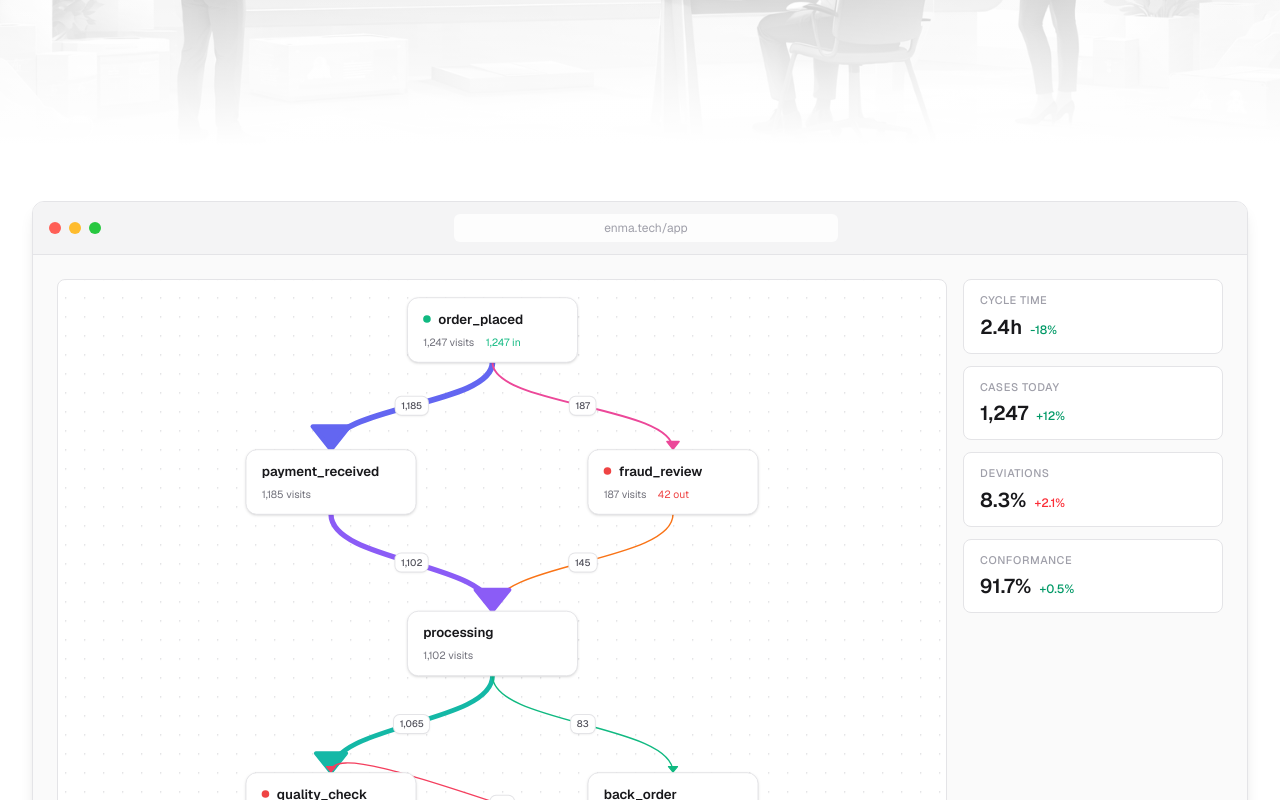
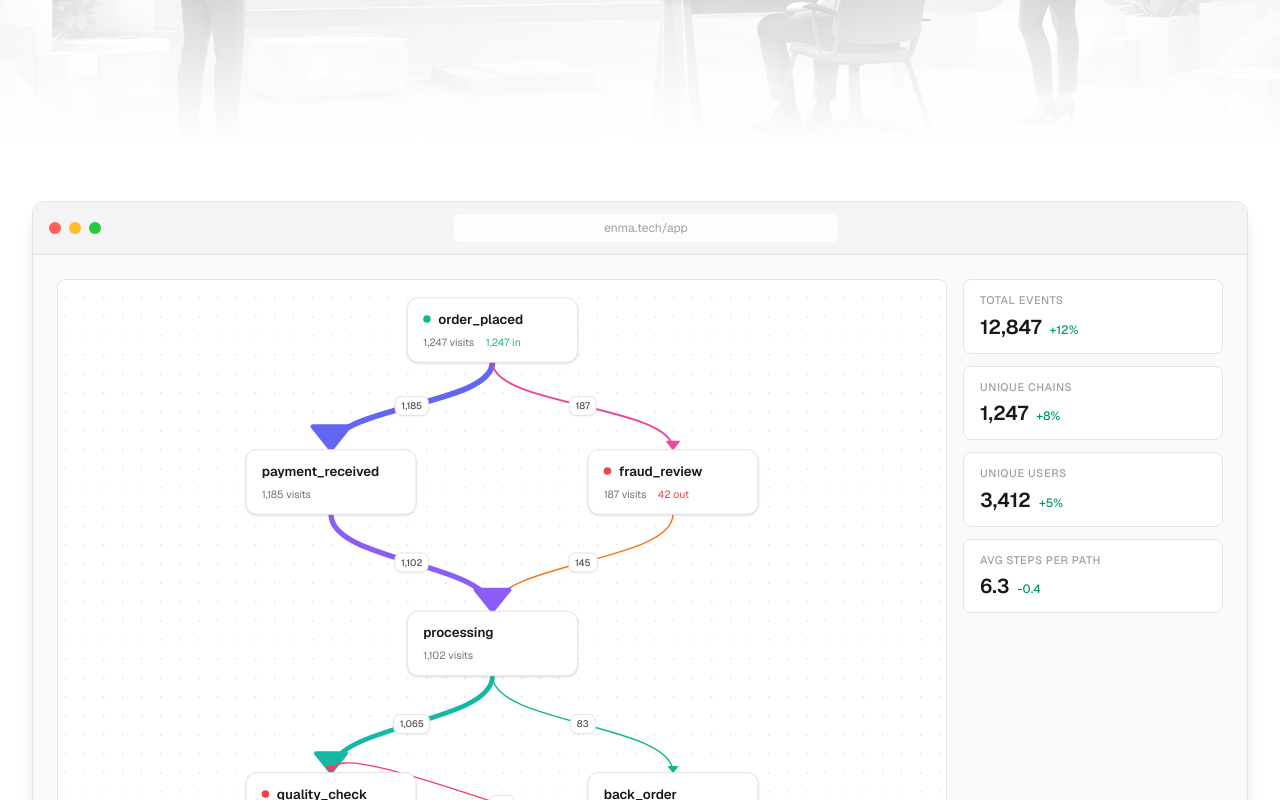
Before and after one commit to enma-repos/enma, a Next.js app in the folder frontend/: page /product in a window 1280 px wide. Shown: the part 530-1330 px from the top of the page. Built offline with nearby package versions, Linux system fonts and the light colour scheme.

Commit message:
fix: landing preview metrics match dashboard key metrics

```diff
--- a/frontend/src/components/landing/product-preview-section.tsx
+++ b/frontend/src/components/landing/product-preview-section.tsx
@@ -182,10 +182,10 @@ export function ProductPreviewSection() {
             {/* Sidebar stats */}
             <div className="flex flex-col gap-3">
               {[
-                { label: "Cycle time", value: "2.4h", change: "-18%", positive: true },
-                { label: "Cases today", value: "1,247", change: "+12%", positive: true },
-                { label: "Deviations", value: "8.3%", change: "+2.1%", positive: false },
-                { label: "Conformance", value: "91.7%", change: "+0.5%", positive: true },
+                { label: "Total Events", value: "12,847", change: "+12%", positive: true },
+                { label: "Unique Chains", value: "1,247", change: "+8%", positive: true },
+                { label: "Unique Users", value: "3,412", change: "+5%", positive: true },
+                { label: "Avg Steps per Path", value: "6.3", change: "-0.4", positive: true },
               ].map((stat) => (
                 <div
                   key={stat.label}
```
